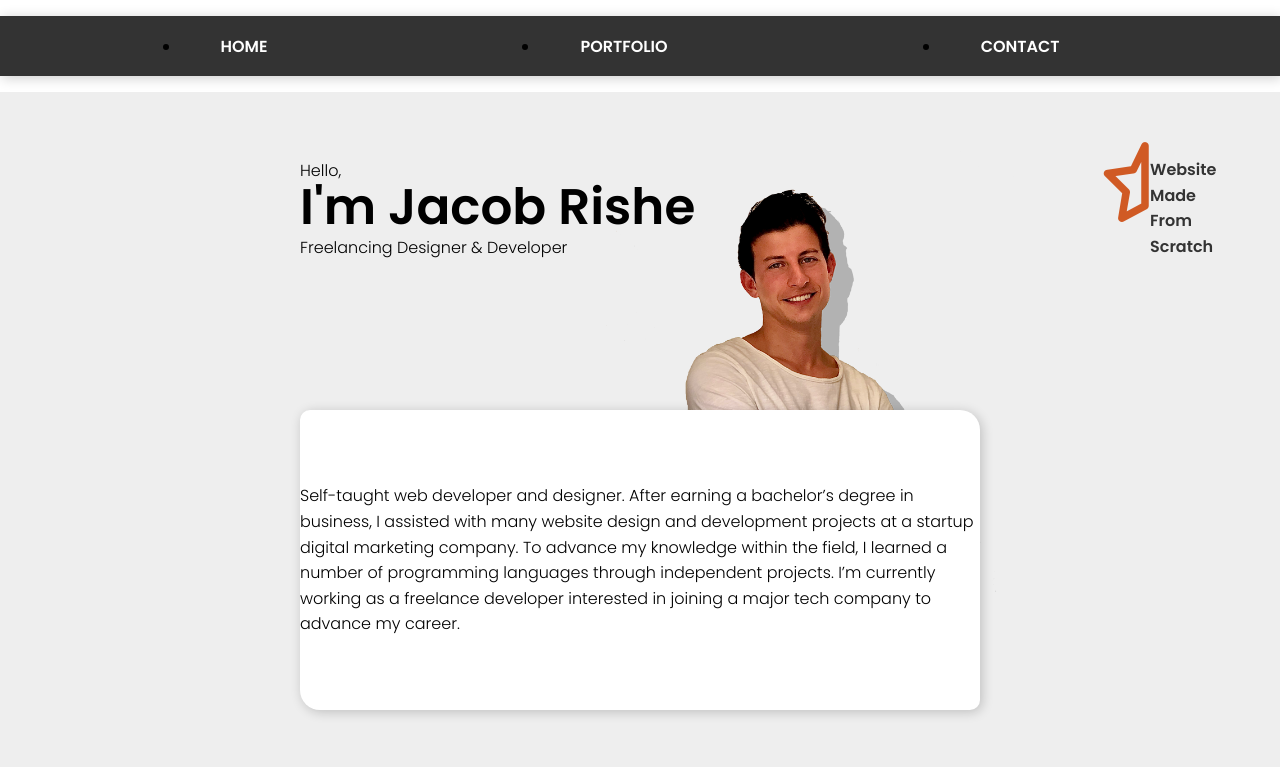
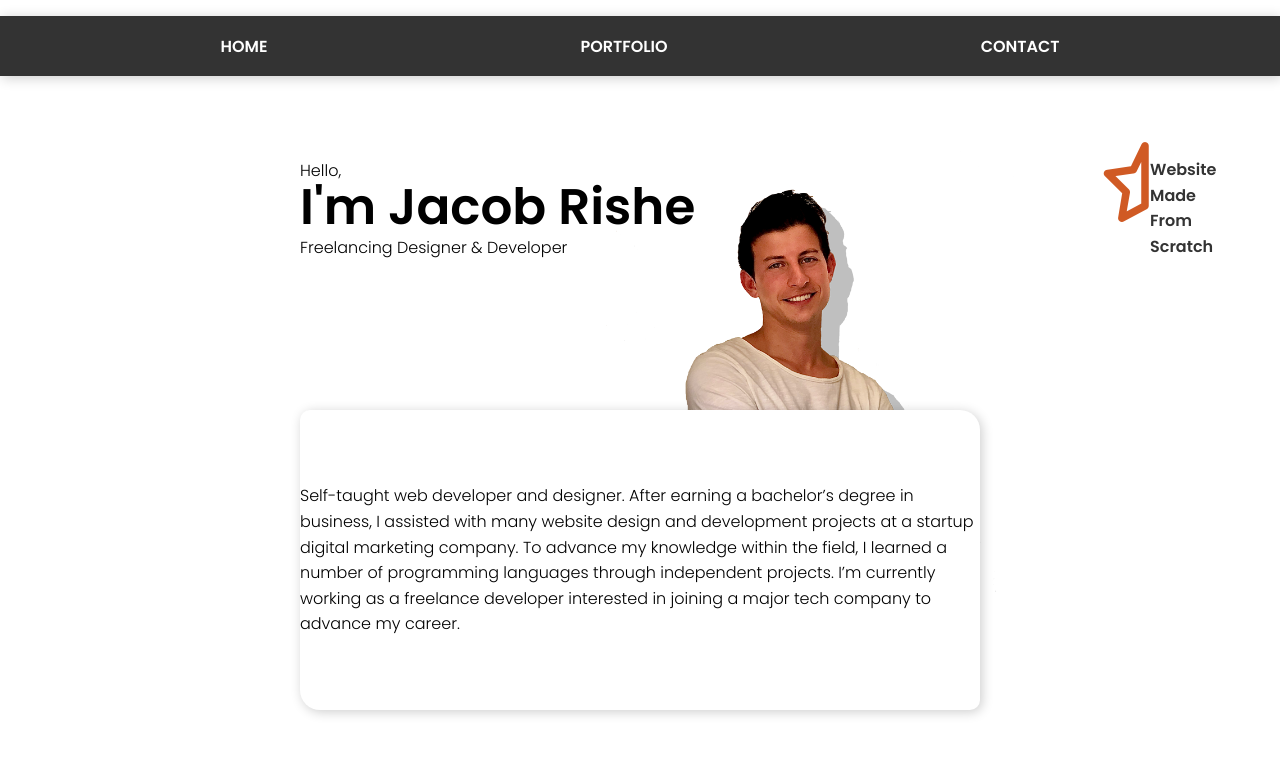
Before and after one commit to JacobRishe/JacobRishe.github.io, a plain HTML site: page index.html in a window 1280 px wide. Shown: the top 767 px of the page. Drawn offline with Linux system fonts and the light colour scheme.

Commit message:
Update style.css

```diff
--- a/style.css
+++ b/style.css
@@ -19,6 +19,7 @@ html, body {
   background-color: #333;
   box-shadow: 2px 2px 12px rgba(0,0,0,0.2);
   padding: 0px 5%;
+  list-style: none;
 }
 
 #nav ul {
@@ -90,7 +91,7 @@ html, body {
 }
 
 #home {
-  background: #eee;
+  background: #fff;
 }
 
 .award {
```
